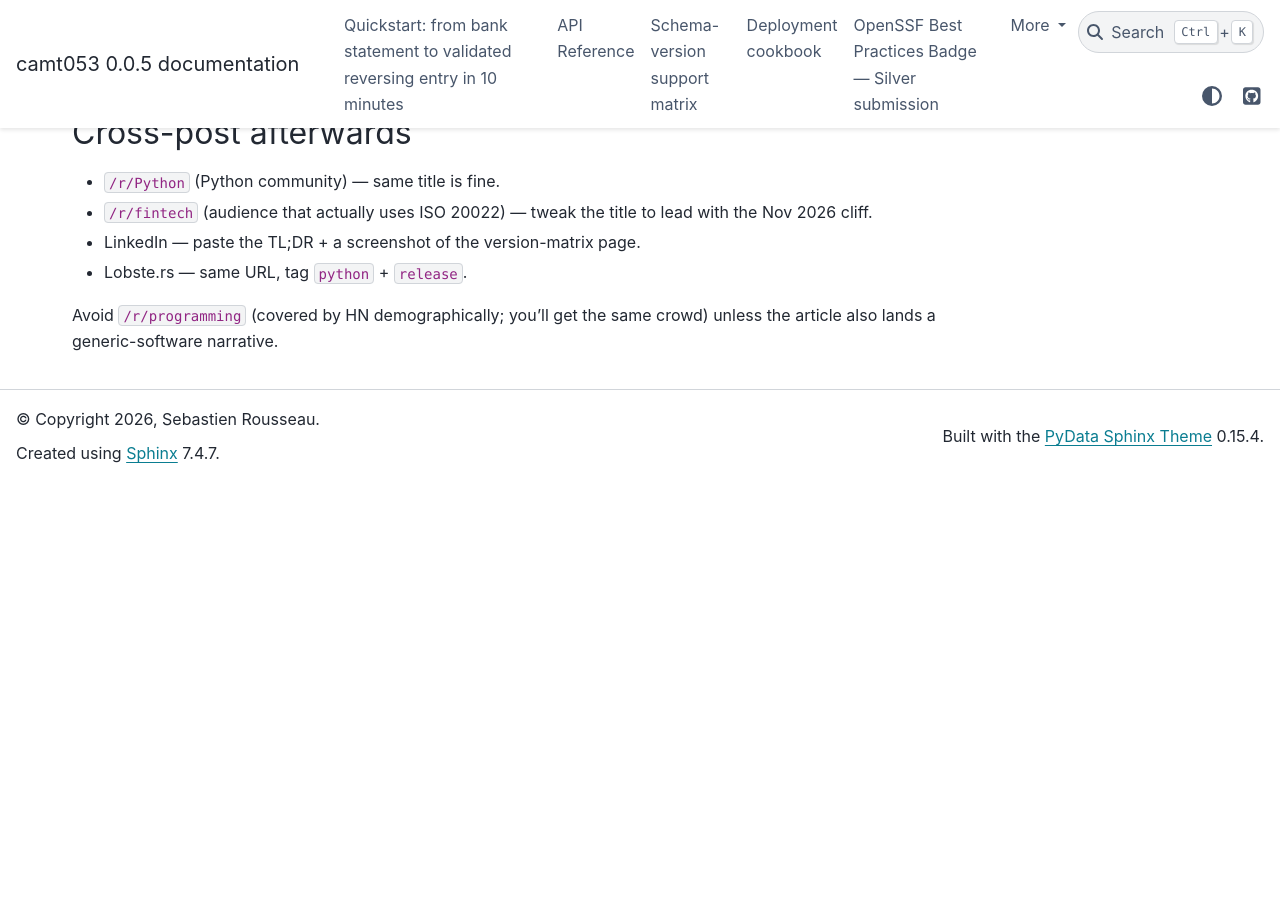
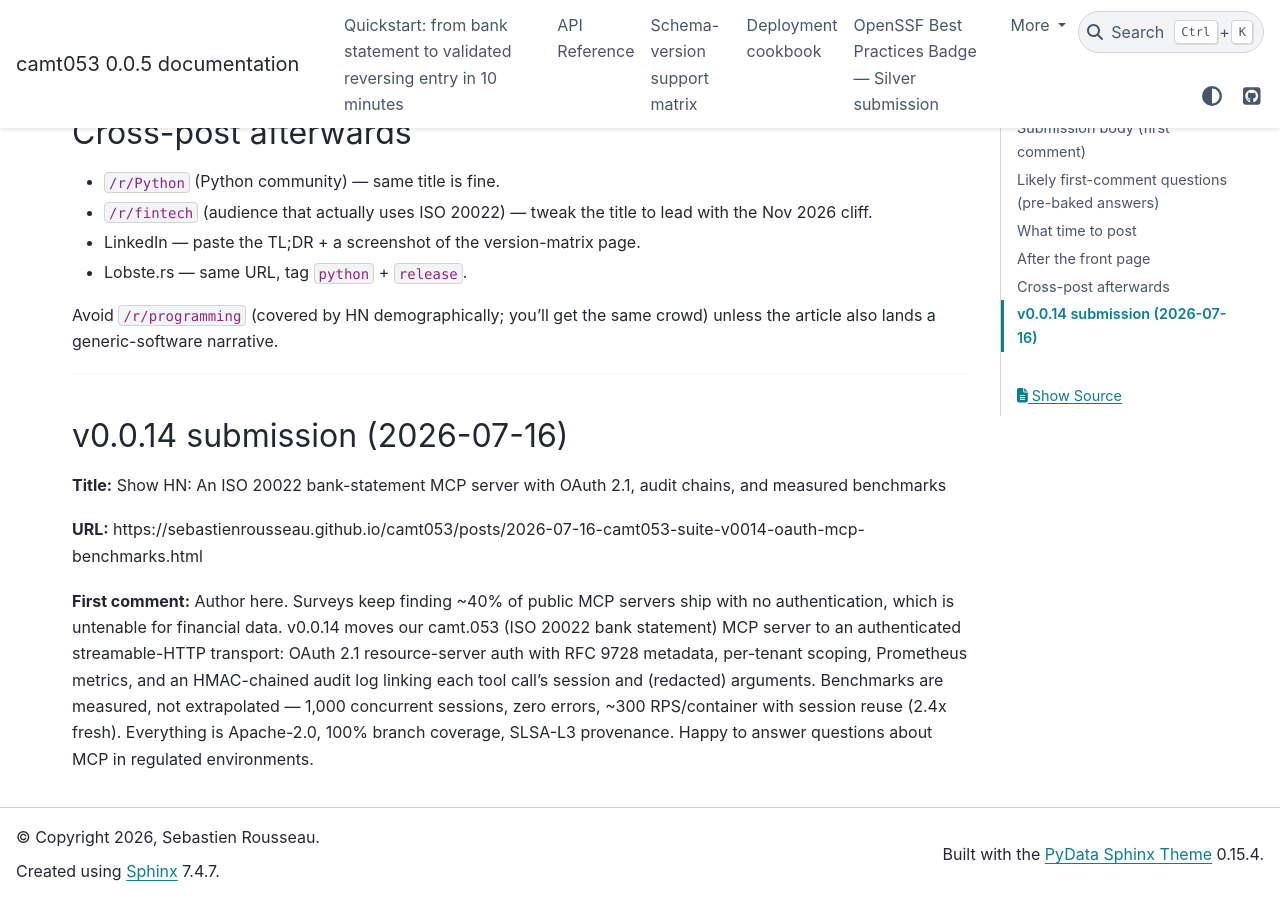
Before and after one commit to sebastienrousseau/camt053, a Sphinx documentation site: the page built from docs/posts/HACKER-NEWS-SUBMISSION.md, in a window 1280 px wide and 900 px high, scrolled down 2952 px. Built offline with Sphinx 7.4.7 and the PyData theme 0.15.4, drawn with Linux system fonts in a browser that asks for light colours; before the commit the page ends 3435 px from its top, so only the background shows below that.

Commit message:
docs(posts): announce the v0.0.14 lockstep release (#125)
Announcement post covering the OAuth 2.1/RFC 9728 MCP transport,
Prometheus observability, HMAC audit chain, measured 1,000-session
benchmarks, the CVE-2026-7246 fix, and the zero-findings security
slate; wired into the Sphinx toctree (published on GitHub Pages) and
the HN submission draft refreshed for v0.0.14. Sphinx -W build clean.

Co-Authored-By: Claude Fable 5 <noreply@anthropic.com>

Assisted-by: Claude:claude-opus-4-7

---
THE ARCHITECT ᛫ Sebastien Rousseau ᛫ https://sebastienrousseau.com
THE ENGINE ᛞ EUXIS ᛫ Enterprise Unified Execution Intelligence System ᛫ https://euxis.co

```diff
--- a/docs/index.rst
+++ b/docs/index.rst
@@ -110,6 +110,7 @@ Posts
    :maxdepth: 1
    :caption: Release announcements
 
+   posts/2026-07-16-camt053-suite-v0014-oauth-mcp-benchmarks
    posts/2026-06-22-shipping-camt053-v006-for-the-november-2026-cliff
 
 Design History File
--- a/docs/posts/HACKER-NEWS-SUBMISSION.md
+++ b/docs/posts/HACKER-NEWS-SUBMISSION.md
@@ -144,3 +144,24 @@ URL gets the URL banned.
 Avoid `/r/programming` (covered by HN demographically; you'll get
 the same crowd) unless the article also lands a generic-software
 narrative.
+
+
+---
+
+## v0.0.14 submission (2026-07-16)
+
+**Title:** Show HN: An ISO 20022 bank-statement MCP server with OAuth 2.1, audit chains, and measured benchmarks
+
+**URL:** https://sebastienrousseau.github.io/camt053/posts/2026-07-16-camt053-suite-v0014-oauth-mcp-benchmarks.html
+
+**First comment:**
+Author here. Surveys keep finding ~40% of public MCP servers ship with
+no authentication, which is untenable for financial data. v0.0.14 moves
+our camt.053 (ISO 20022 bank statement) MCP server to an authenticated
+streamable-HTTP transport: OAuth 2.1 resource-server auth with RFC 9728
+metadata, per-tenant scoping, Prometheus metrics, and an HMAC-chained
+audit log linking each tool call's session and (redacted) arguments.
+Benchmarks are measured, not extrapolated — 1,000 concurrent sessions,
+zero errors, ~300 RPS/container with session reuse (2.4x fresh).
+Everything is Apache-2.0, 100% branch coverage, SLSA-L3 provenance.
+Happy to answer questions about MCP in regulated environments.
```
Also changed, not shown: docs/posts/2026-07-16-camt053-suite-v0014-oauth-mcp-benchmarks.md (added, +108 -0 lines).
